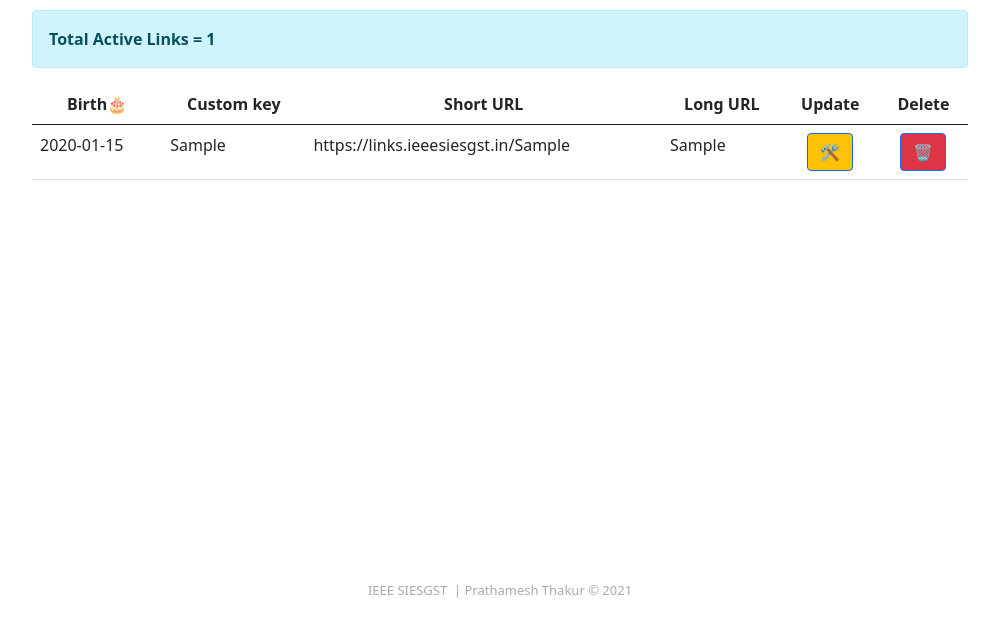
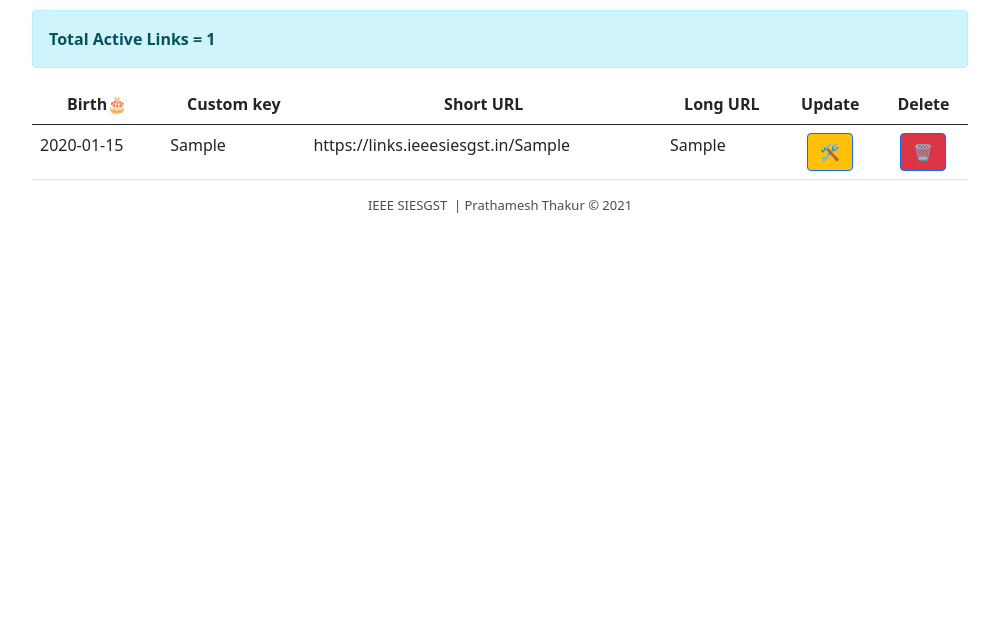
Before and after one commit to ieeesiesgst/linkerr, a Flask app: page /allzzz-urlzz in a window 1280 px wide. Shown: the part 160-800 px from the top of the page, without its empty margins (140-1139 px from the left). Run offline with Flask 2, Linux system fonts and the light colour scheme; the visitor is signed in with stand-in values (Sample User, id 1); tables that the repository leaves empty hold one stand-in row (values such as "Sample post"); some libraries are stand-ins or nearby versions; some web fonts are replaced.

Commit message:
Fixed sticky footer at //allzzz-urlzz

```diff
--- a/templates/links.html
+++ b/templates/links.html
@@ -61,8 +61,8 @@
         </div>
 
     </div>
-    <footer class="footer-basic">
-        <p class="copyright">IEEE SIESGST&nbsp; | Prathamesh Thakur © 2021</p>
+    <footer >
+        <p style="text-align: center; color:#4b4c4d; font-size: 13px;">IEEE SIESGST&nbsp; | Prathamesh Thakur © 2021</p>
     </footer>
 
     <script src="../static/bootstrap/js/bootstrap.min.js"></script>
```
